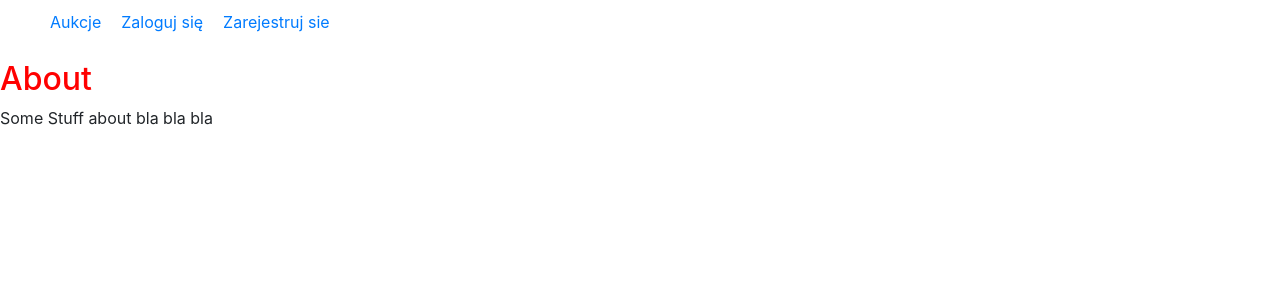
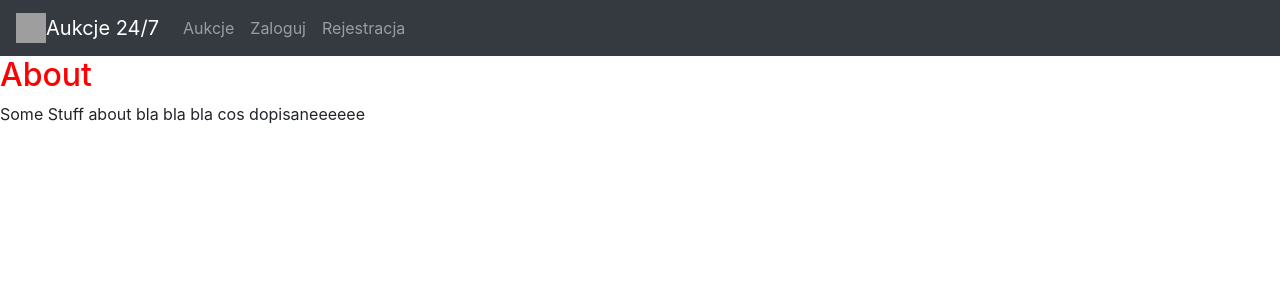
Before and after one commit to Rundaer/AuctionHouse, a Symfony app: template templates/home/about.html.twig in a window 1280 px wide. Shown: the top 300 px of the page. Run offline with Twig, Linux system fonts and the light colour scheme; the template is opened without the code that fills it, so the values that code supplies are empty; some libraries are stand-ins or nearby versions; grey boxes are pictures that could not be loaded.

Commit message:
Dodanie menu bar dla uzytkownikow i gosci

```diff
--- a/public/css/main.css
+++ b/public/css/main.css
@@ -1,4 +1,14 @@
+*{
+    padding: 0;
+    margin: 0;
+}
 .testTitle{
     font-size: 2rem;
     color: red;
 }
+.myMenuBar li a
+{
+    background: rgb(240, 97, 1);
+    font-weight: bolder;
+    color: white;
+}
--- a/templates/home/about.html.twig
+++ b/templates/home/about.html.twig
@@ -6,6 +6,6 @@
 
     {# Informacje o projekcie #}
     <h1 class="testTitle">About</h1>
-    <p>Some Stuff about bla bla bla</p>
+    <p>Some Stuff about bla bla bla cos dopisaneeeeee</p>
     <p></p>
 {% endblock %}
--- a/templates/home/index.html.twig
+++ b/templates/home/index.html.twig
@@ -6,7 +6,7 @@
 
     {# Informacje strona startowa! #}
     <div class="jumbotron">
-        <h1 class="display-4">Auction House!!!!</h1>
+        <h1 class="display-4">Auction House!!!!!</h1>
         <p class="lead">Application to sell stuff.</p>
         <hr class="my-4">
         <a class="btn btn-primary btn-lg" href="{{ url('home_about') }}" role="button">Learn more about</a>
--- a/templates/menuAnonymous.html.twig
+++ b/templates/menuAnonymous.html.twig
@@ -1,5 +1,23 @@
-<ul style="display:flex;list-style: none;">
-    <li style="padding: 10px"><a href="{{ url("auction_index") }}">Aukcje</a></li>
-    <li style="padding: 10px"><a href="{{ url("fos_user_security_login") }}">Zaloguj się</a></li>
-    <li style="padding: 10px"><a href="{{ url("fos_user_registration_register") }}">Zarejestruj sie</a></li>
-</ul>
+
+<nav class="navbar navbar-expand-lg navbar-dark bg-dark">
+  <a class="navbar-brand" href="{{ url("home_index") }}"><img src="https://files.tinypic.pl/i/01008/ymg1sk2fmw0h.png" width="30" height="30" class="d-inline-block align-top" alt="">Aukcje 24/7</a>
+  <button class="navbar-toggler" type="button" data-toggle="collapse" data-target="#navbarSupportedContent" aria-controls="navbarSupportedContent" aria-expanded="false" aria-label="Toggle navigation">
+    <span class="navbar-toggler-icon"></span>
+  </button>
+
+  <div class="collapse navbar-collapse" id="navbarSupportedContent">
+    <ul class="navbar-nav mr-auto">
+      <li class="nav-item">
+        <a class="nav-link" href="{{ url("auction_index") }}">Aukcje</a>
+      </li>
+      <li class="nav-item">
+        <a class="nav-link" href="{{ url("fos_user_security_login") }}">Zaloguj</a>
+      </li>
+       <li class="nav-item">
+        <a class="nav-link" href="{{ url("fos_user_registration_register") }}">Rejestracja</a>
+      </li>
+
+
+    </ul>
+  </div>
+</nav>
```
Also changed, not shown: templates/menuLogged.html.twig (+26 -6 lines).
